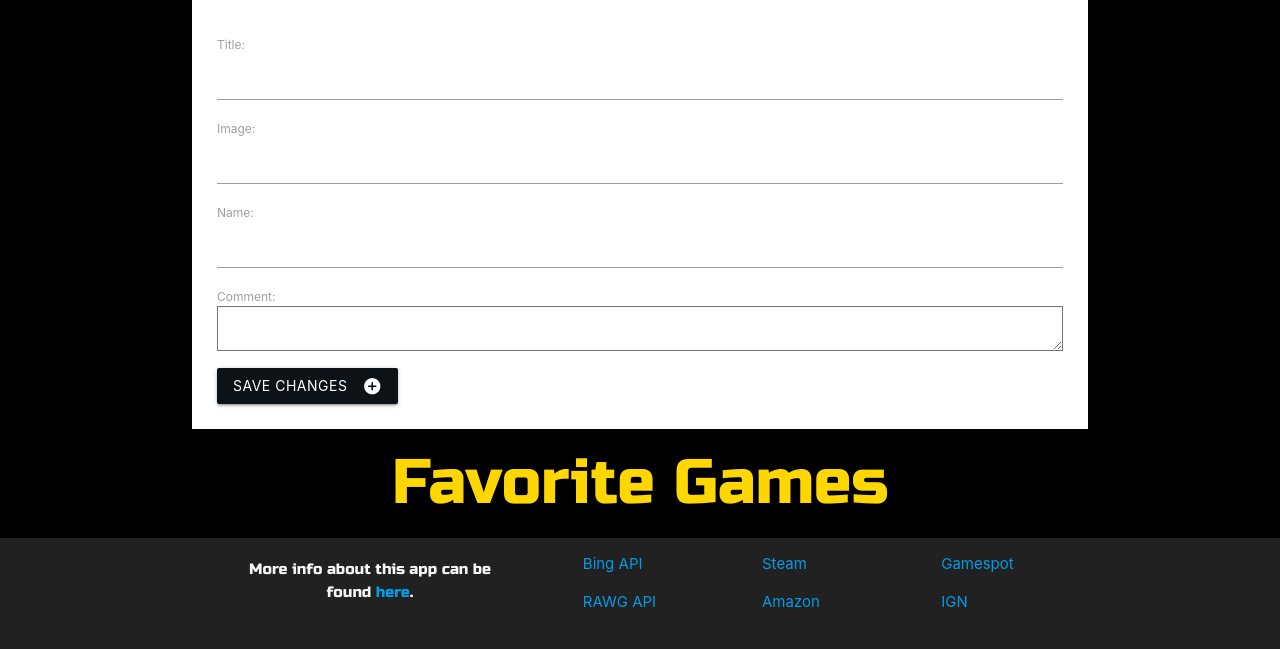
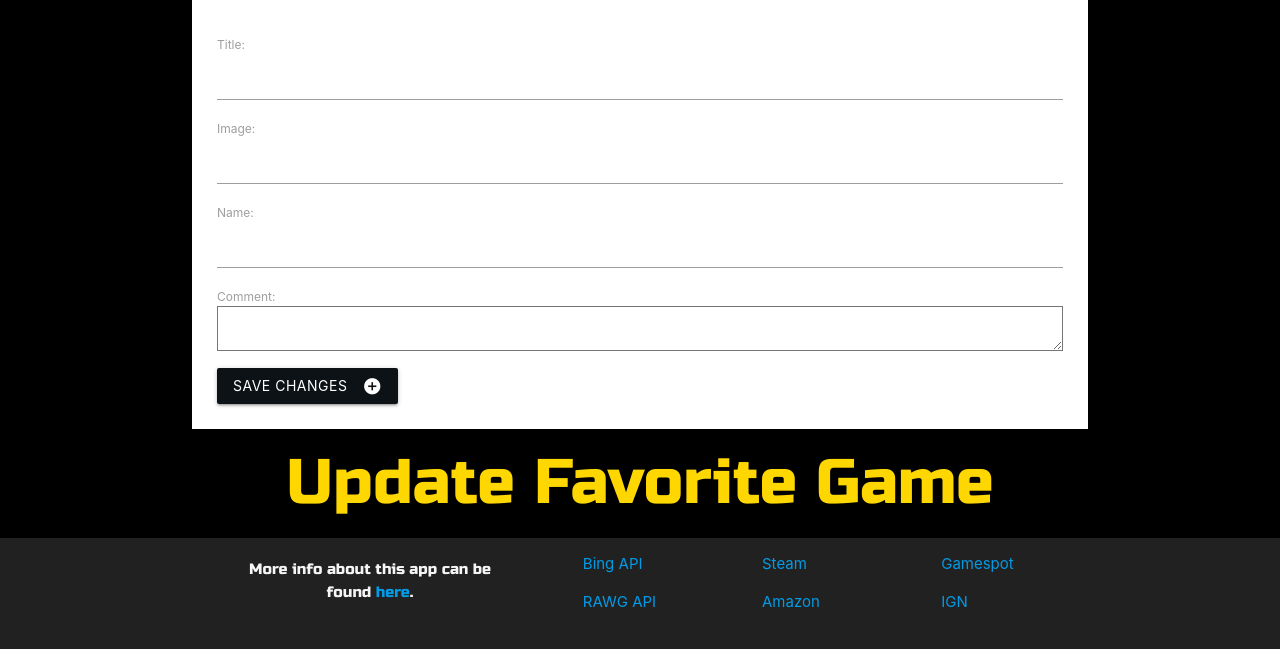
Before and after one commit to TR-1000/GameScraper, a Django app: template games/templates/update.html in a window 1280 px wide. Shown: the part 171-820 px from the top of the page. Run offline with Django 3.2, Linux system fonts and the light colour scheme; the template is opened without the code that fills it: values that come from a table or form of the project are taken from there, others are empty.

Commit message:
Updated edit

```diff
--- a/games/templates/update.html
+++ b/games/templates/update.html
@@ -19,7 +19,7 @@
   <!-- {{games}} -->
 
 
-<h1 id="favorites">Favorite Games</h1>
+<h1 id="favorites">Update Favorite Game</h1>
 
 <div class="fav_container">
   {% for game in games %}
```
